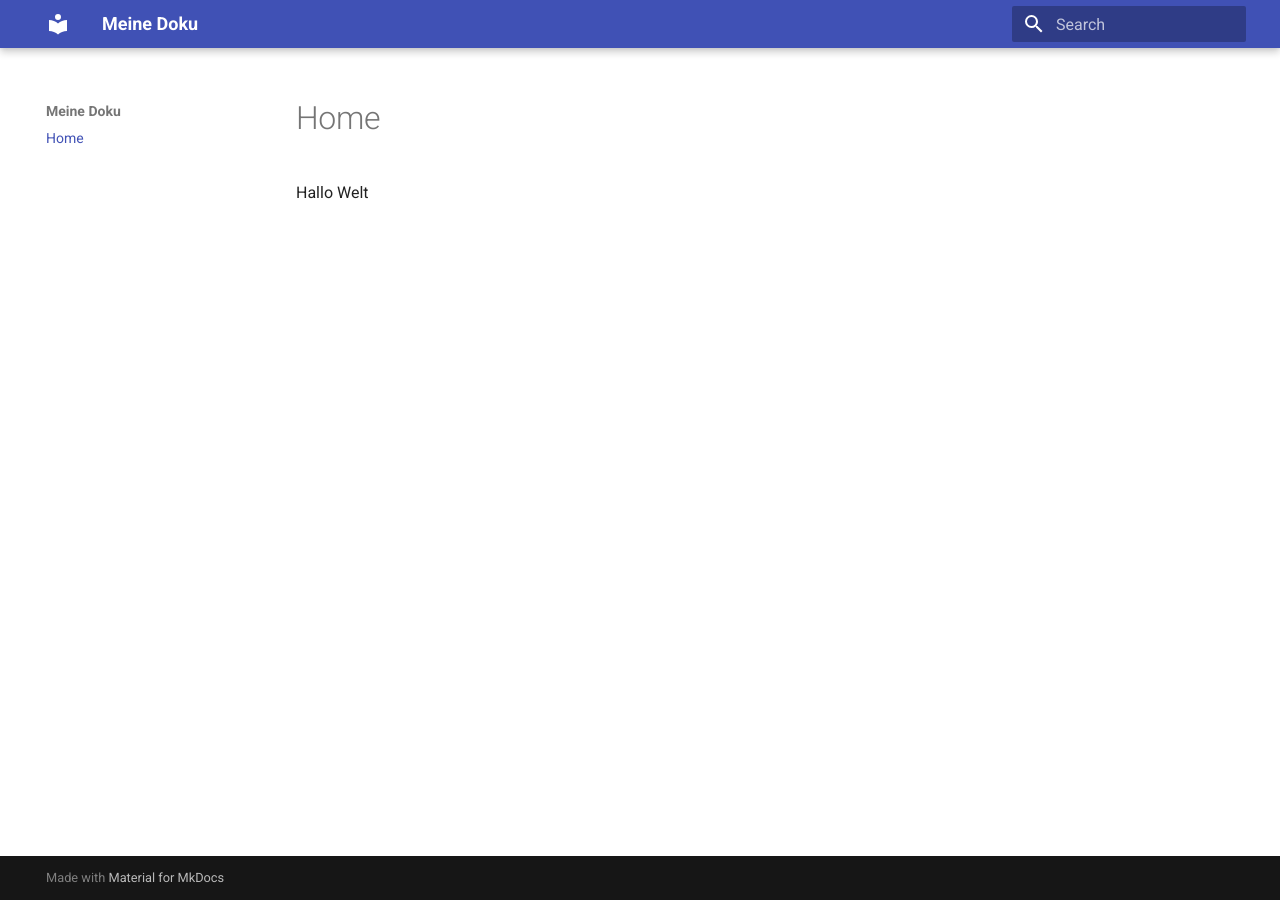
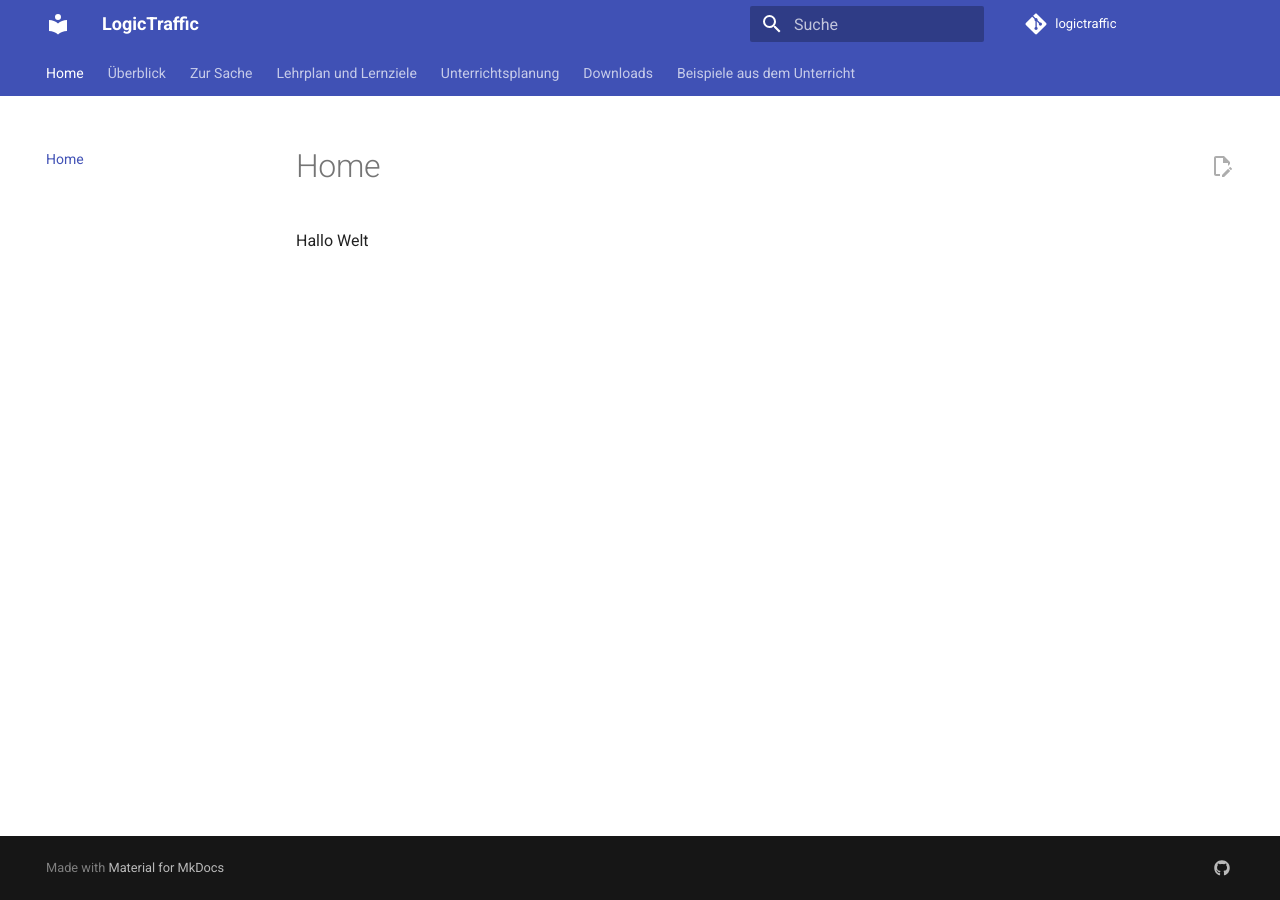
Before and after one commit to salomegolden/logictraffic, an MkDocs documentation site: the page built from docs/index.md, in a window 1280 px wide. Built offline with MkDocs 1.6.1 and Material for MkDocs 9.7.7, drawn with Linux system fonts in a browser that asks for light colours; comment, search, counter and statistics services are not loaded.

Commit message:
Update mkdocs.yml

```diff
--- a/mkdocs.yml
+++ b/mkdocs.yml
@@ -1,5 +1,67 @@
-site_name: Meine Doku
-site_url: https://salomegolden.github.io/logictraffic/
+site_name: LogicTraffic
+site_description: Dokumentation für das LogicTraffic-Projekt
+site_author: Dein Name
+repo_name: logictraffic
+repo_url: https://github.com/<DEIN_GITHUB_USERNAME>/logictraffic
 
 theme:
   name: material
+  language: de
+  features:
+    - navigation.instant
+    - navigation.tracking
+    - navigation.tabs
+    - navigation.sections
+    - content.code.copy
+    - content.action.edit
+    - toc.integrate
+    - search.suggest
+    - search.highlight
+    - search.share
+
+nav:
+  - Home: index.md
+  - Überblick: docs/overview.md
+  - Zur Sache: docs/topic.md
+  - Lehrplan und Lernziele: docs/goals.md
+  - Unterrichtsplanung: docs/lessons.md
+  - Downloads: docs/downloads.md
+  - Beispiele aus dem Unterricht: docs/examples.md
+
+plugins:
+  - search
+  - awesome-pages
+  - mermaid2
+  - git-revision-date-localized:
+      type: datetime
+      fallback_to_build_date: true
+  - mkdocstrings:
+      handlers:
+        python:
+          options:
+            show_source: true
+  - plantuml-markdown
+
+markdown_extensions:
+  - admonition
+  - toc:
+      permalink: true
+  - pymdownx.superfences
+  - pymdownx.highlight
+  - pymdownx.details
+  - pymdownx.tabbed
+  - pymdownx.emoji
+  - pymdownx.tasklist
+  - pymdownx.arithmatex
+  - pymdownx.snippets
+
+extra:
+  social:
+    - icon: fontawesome/brands/github
+      link: https://github.com/salomegolden/logictraffic
+
+extra_css:
+  - stylesheets/extra.css
+
+extra_javascript:
+  - javascripts/extra.js
```
